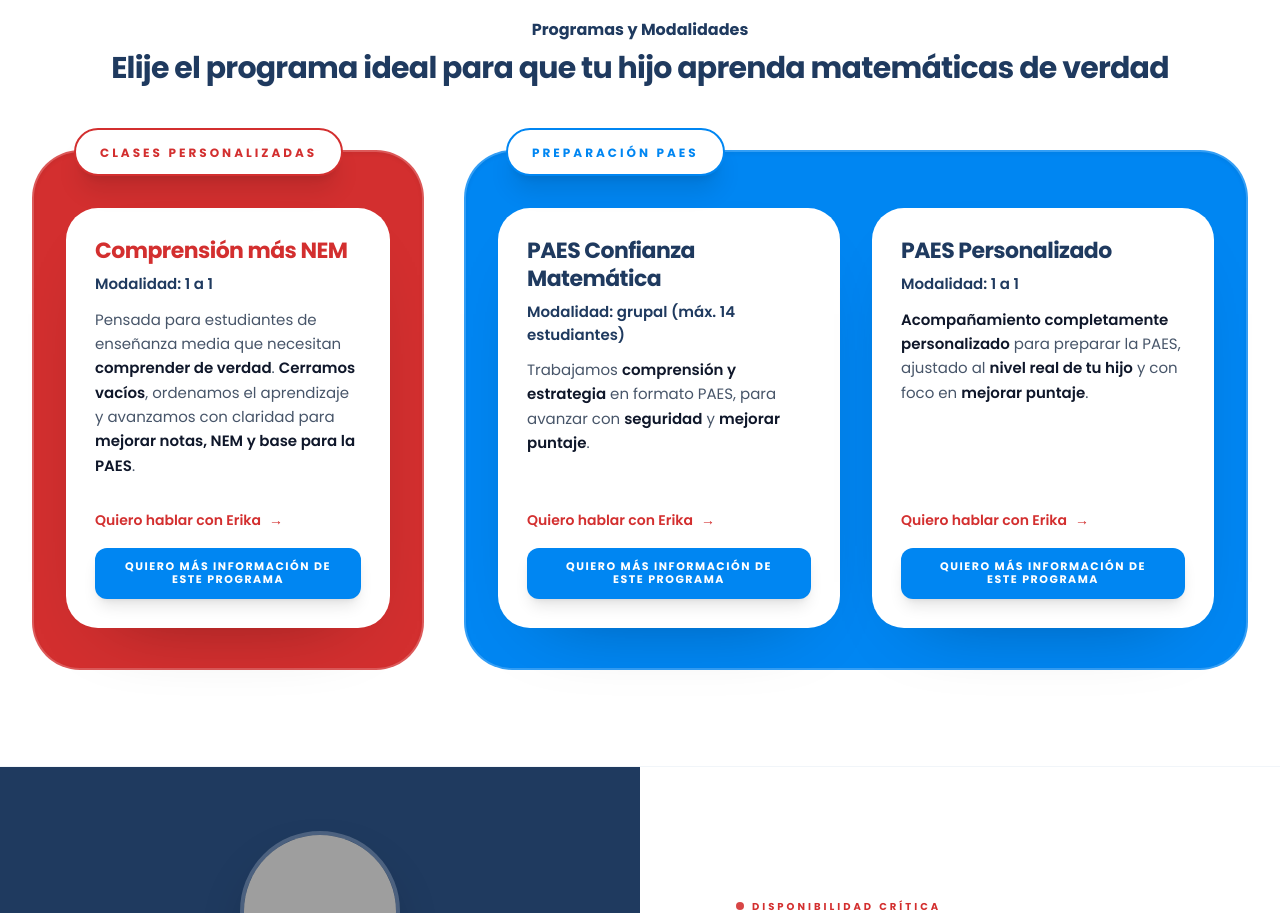
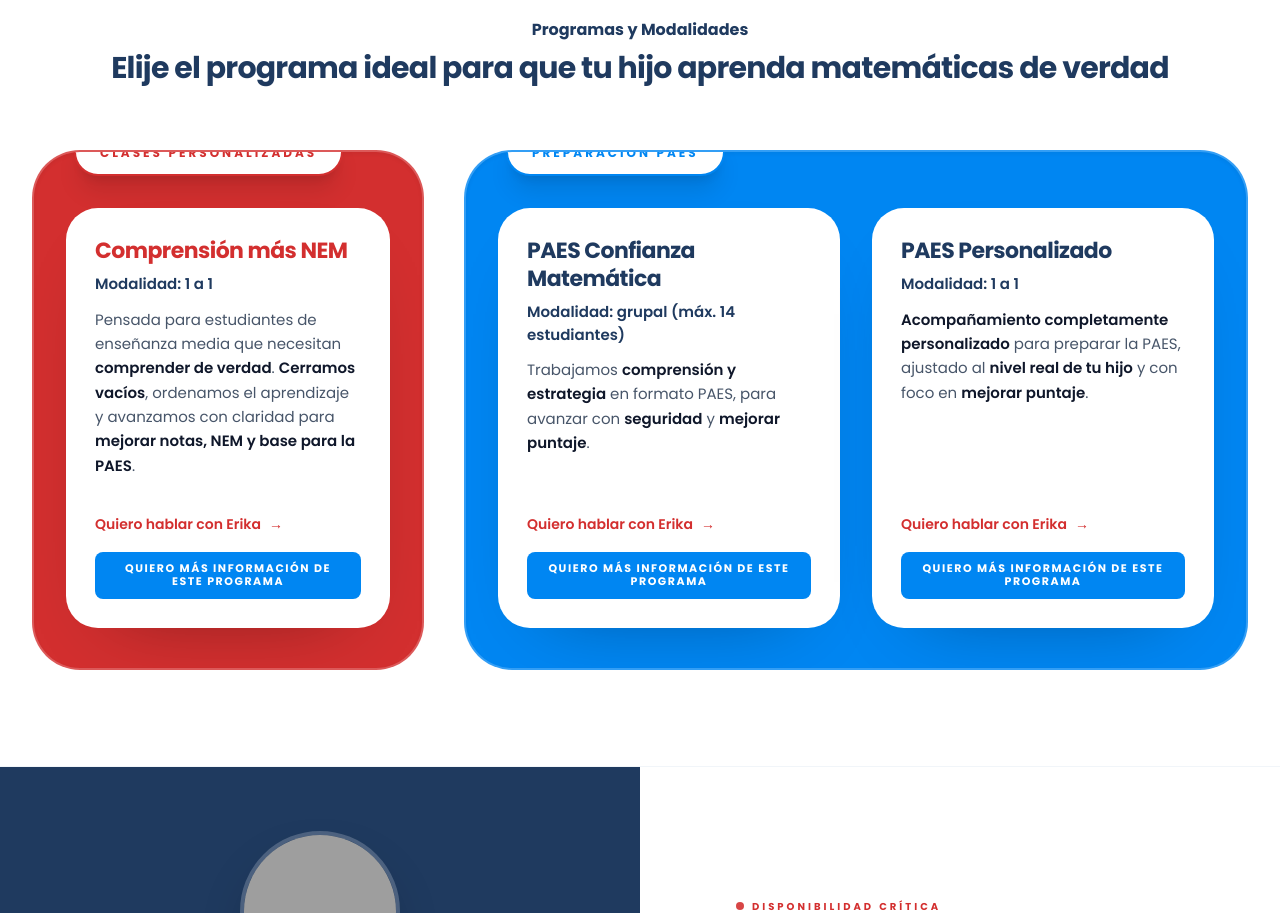
Before and after one commit to Andy-Montes/erikalaprofedemate, a React (Vite) app: page / in a window 1280 px wide. Shown: the part 1880-2793 px from the top of the page. Built offline with nearby package versions, Linux system fonts and the light colour scheme; grey boxes are pictures that could not be loaded.

Commit message:
Update Programs.tsx

```diff
--- a/components/Programs.tsx
+++ b/components/Programs.tsx
@@ -28,47 +28,38 @@ const Programs: React.FC<ProgramsProps> = ({ onOpenModal }) => {
 
         <div className="flex flex-col lg:flex-row gap-10 items-stretch">
           {/* ================= CLASES PERSONALIZADAS ================= */}
-          <div className="lg:w-1/3 relative rounded-[3rem] bg-brandRed shadow-inner border-2 border-white/20">
-            {/* Glow del BLOQUE ROJO (no está en la tarjeta ni en el botón) */}
-            <div className="absolute inset-0 rounded-[3rem] pointer-events-none overflow-hidden">
-              <div className="redGlow absolute -top-24 -left-24 w-[380px] h-[620px] rounded-full opacity-0 blur-3xl transition-opacity duration-700 bg-white/35 mix-blend-screen" />
-              <div className="redGlow2 absolute -top-10 left-16 w-[220px] h-[640px] rounded-full opacity-0 blur-3xl transition-opacity duration-700 bg-white/45 mix-blend-screen -skew-x-12" />
+          <div className="lg:w-1/3 relative rounded-[3rem] bg-brandRed shadow-inner border-2 border-white/20 overflow-hidden group">
+            {/* Glow DIAGONAL (FONDO) */}
+            <div className="absolute inset-0 z-0 pointer-events-none">
+              <div
+                className="absolute -top-24 -left-40 h-[780px] w-[260px] rotate-[18deg]
+                           bg-gradient-to-b from-white/0 via-white/35 to-white/0
+                           blur-2xl opacity-0 group-hover:opacity-100 transition-opacity duration-700"
+              />
+              <div
+                className="absolute -top-10 left-10 h-[820px] w-[170px] rotate-[18deg]
+                           bg-gradient-to-b from-white/0 via-white/25 to-white/0
+                           blur-2xl opacity-0 group-hover:opacity-100 transition-opacity duration-700"
+              />
             </div>
 
-            <div className="px-8 pt-14 pb-10 relative">
+            <div className="px-8 pt-14 pb-10 relative z-10">
               {/* Etiqueta */}
-              <div className="absolute top-0 left-10 -translate-y-1/2 bg-white text-brandRed px-6 py-2.5 rounded-full border-2 border-brandRed shadow-xl z-30">
+              <div className="absolute top-0 left-10 -translate-y-1/2 bg-white text-brandRed px-6 py-2.5 rounded-full border-2 border-brandRed shadow-xl">
                 <span className="text-[12px] font-black uppercase tracking-[0.25em]">
                   Clases Personalizadas
                 </span>
               </div>
 
-              {/* Card blanca (hover activa el glow del fondo) */}
+              {/* Card blanca */}
               <div
-                className="group relative z-10 bg-white rounded-[2rem] lg:h-[420px]
+                className="relative bg-white rounded-[2rem] lg:h-[420px]
                            shadow-[0_30px_80px_-50px_rgba(0,0,0,0.45)]
                            transition-all duration-500 ease-out transform-gpu will-change-transform
                            hover:-translate-y-4 hover:scale-[1.03]
                            hover:shadow-[0_90px_180px_-100px_rgba(0,0,0,0.7)]
-                           overflow-hidden border border-white/70"
-                onMouseEnter={(e) => {
-                  const root = e.currentTarget.closest(".bg-brandRed");
-                  if (!root) return;
-                  root.querySelectorAll(".redGlow, .redGlow2").forEach((el) => el.classList.add("opacity-100"));
-                }}
-                onMouseLeave={(e) => {
-                  const root = e.currentTarget.closest(".bg-brandRed");
-                  if (!root) return;
-                  root.querySelectorAll(".redGlow, .redGlow2").forEach((el) => el.classList.remove("opacity-100"));
-                }}
+                           overflow-hidden border border-white/70 z-10"
               >
-                {/* Shine dentro de la tarjeta (este es el brillo “que corre”) */}
-                <div
-                  className="absolute -inset-y-10 -left-56 w-56 rotate-12 bg-white/40 blur-xl opacity-0 pointer-events-none
-                             group-hover:opacity-100 group-hover:translate-x-[680px]
-                             transition-all duration-700 ease-out"
-                />
-
                 <div className="p-7 flex flex-col h-full">
                   <div>
                     <h3 className="text-xl sm:text-[22px] font-black text-brandRed mb-2">
@@ -94,18 +85,17 @@ const Programs: React.FC<ProgramsProps> = ({ onOpenModal }) => {
                       rel="noreferrer"
                       className="text-brandRed font-semibold text-[14px] hover:underline inline-flex items-center gap-2"
                     >
-                      Quiero hablar con Erika
-                      <span className="transition-transform duration-300 group-hover:translate-x-1">→</span>
+                      Quiero hablar con Erika <span>→</span>
                     </a>
 
                     <div className="pt-4">
-                      {/* Botón MÁS CHICO (no ocupa todo el ancho) */}
+                      {/* Botón chico y SIN efectos de glow/scale */}
                       <button
                         onClick={() => onOpenModal(infoUrl)}
                         className="inline-flex items-center justify-center bg-[#0086f2] text-white font-bold
                                    text-[10px] sm:text-[11px] uppercase tracking-[0.14em]
-                                   py-3 px-6 rounded-xl hover:bg-blue-700 transition leading-tight
-                                   shadow-lg active:scale-95"
+                                   py-2.5 px-4 rounded-lg leading-tight
+                                   hover:bg-blue-700"
                       >
                         Quiero más información de este programa
                       </button>
@@ -118,16 +108,24 @@ const Programs: React.FC<ProgramsProps> = ({ onOpenModal }) => {
           </div>
 
           {/* ================= PREPARACIÓN PAES ================= */}
-          <div className="lg:w-2/3 relative rounded-[3rem] bg-[#0086f2] shadow-inner border-2 border-white/20">
-            {/* Glow del BLOQUE AZUL (no está en la tarjeta ni en el botón) */}
-            <div className="absolute inset-0 rounded-[3rem] pointer-events-none overflow-hidden">
-              <div className="blueGlow absolute -top-24 -left-24 w-[420px] h-[680px] rounded-full opacity-0 blur-3xl transition-opacity duration-700 bg-white/30 mix-blend-screen" />
-              <div className="blueGlow2 absolute -top-10 left-28 w-[240px] h-[720px] rounded-full opacity-0 blur-3xl transition-opacity duration-700 bg-white/45 mix-blend-screen -skew-x-12" />
+          <div className="lg:w-2/3 relative rounded-[3rem] bg-[#0086f2] shadow-inner border-2 border-white/20 overflow-hidden group">
+            {/* Glow DIAGONAL (FONDO) */}
+            <div className="absolute inset-0 z-0 pointer-events-none">
+              <div
+                className="absolute -top-24 -left-44 h-[860px] w-[280px] rotate-[18deg]
+                           bg-gradient-to-b from-white/0 via-white/30 to-white/0
+                           blur-2xl opacity-0 group-hover:opacity-100 transition-opacity duration-700"
+              />
+              <div
+                className="absolute -top-10 left-16 h-[900px] w-[180px] rotate-[18deg]
+                           bg-gradient-to-b from-white/0 via-white/22 to-white/0
+                           blur-2xl opacity-0 group-hover:opacity-100 transition-opacity duration-700"
+              />
             </div>
 
-            <div className="px-8 pt-14 pb-10 relative">
+            <div className="px-8 pt-14 pb-10 relative z-10">
               {/* Etiqueta */}
-              <div className="absolute top-0 left-10 -translate-y-1/2 bg-white text-[#0086f2] px-6 py-2.5 rounded-full border-2 border-[#0086f2] shadow-xl z-30">
+              <div className="absolute top-0 left-10 -translate-y-1/2 bg-white text-[#0086f2] px-6 py-2.5 rounded-full border-2 border-[#0086f2] shadow-xl">
                 <span className="text-[12px] font-black uppercase tracking-[0.25em]">
                   Preparación PAES
                 </span>
@@ -136,29 +134,13 @@ const Programs: React.FC<ProgramsProps> = ({ onOpenModal }) => {
               <div className="grid grid-cols-1 md:grid-cols-2 gap-8">
                 {/* ===== PAES GRUPAL ===== */}
                 <div
-                  className="group relative z-10 bg-white rounded-[2rem] lg:h-[420px]
+                  className="relative bg-white rounded-[2rem] lg:h-[420px]
                              shadow-[0_30px_80px_-50px_rgba(0,0,0,0.4)]
                              transition-all duration-500 ease-out transform-gpu will-change-transform
                              hover:-translate-y-4 hover:scale-[1.03]
                              hover:shadow-[0_90px_180px_-100px_rgba(0,0,0,0.65)]
-                             overflow-hidden border border-white/70"
-                  onMouseEnter={(e) => {
-                    const root = e.currentTarget.closest(".bg-\\[\\#0086f2\\]");
-                    if (!root) return;
-                    root.querySelectorAll(".blueGlow, .blueGlow2").forEach((el) => el.classList.add("opacity-100"));
-                  }}
-                  onMouseLeave={(e) => {
-                    const root = e.currentTarget.closest(".bg-\\[\\#0086f2\\]");
-                    if (!root) return;
-                    root.querySelectorAll(".blueGlow, .blueGlow2").forEach((el) => el.classList.remove("opacity-100"));
-                  }}
+                             overflow-hidden border border-white/70 z-10"
                 >
-                  <div
-                    className="absolute -inset-y-10 -left-56 w-56 rotate-12 bg-white/40 blur-xl opacity-0 pointer-events-none
-                               group-hover:opacity-100 group-hover:translate-x-[680px]
-                               transition-all duration-700 ease-out"
-                  />
-
                   <div className="p-7 flex flex-col h-full">
                     <div>
                       <h3 className="text-xl sm:text-[22px] font-black text-brandNavy mb-2">
@@ -184,8 +166,7 @@ const Programs: React.FC<ProgramsProps> = ({ onOpenModal }) => {
                         rel="noreferrer"
                         className="text-brandRed font-semibold text-[14px] hover:underline inline-flex items-center gap-2"
                       >
-                        Quiero hablar con Erika
-                        <span className="transition-transform duration-300 group-hover:translate-x-1">→</span>
+                        Quiero hablar con Erika <span>→</span>
                       </a>
 
                       <div className="pt-4">
@@ -193,8 +174,8 @@ const Programs: React.FC<ProgramsProps> = ({ onOpenModal }) => {
                           onClick={() => onOpenModal(infoUrl)}
                           className="inline-flex items-center justify-center bg-[#0086f2] text-white font-bold
                                      text-[10px] sm:text-[11px] uppercase tracking-[0.14em]
-                                     py-3 px-6 rounded-xl hover:bg-blue-700 transition leading-tight
-                                     shadow-lg active:scale-95"
+                                     py-2.5 px-4 rounded-lg leading-tight
+                                     hover:bg-blue-700"
                         >
                           Quiero más información de este programa
                         </button>
@@ -205,29 +186,13 @@ const Programs: React.FC<ProgramsProps> = ({ onOpenModal }) => {
 
                 {/* ===== PAES PERSONALIZADO ===== */}
                 <div
-                  className="group relative z-10 bg-white rounded-[2rem] lg:h-[420px]
+                  className="relative bg-white rounded-[2rem] lg:h-[420px]
                              shadow-[0_30px_80px_-50px_rgba(0,0,0,0.4)]
                              transition-all duration-500 ease-out transform-gpu will-change-transform
                              hover:-translate-y-4 hover:scale-[1.03]
                              hover:shadow-[0_90px_180px_-100px_rgba(0,0,0,0.65)]
-                             overflow-hidden border border-white/70"
-                  onMouseEnter={(e) => {
-                    const root = e.currentTarget.closest(".bg-\\[\\#0086f2\\]");
-                    if (!root) return;
-                    root.querySelectorAll(".blueGlow, .blueGlow2").forEach((el) => el.classList.add("opacity-100"));
-                  }}
-                  onMouseLeave={(e) => {
-                    const root = e.currentTarget.closest(".bg-\\[\\#0086f2\\]");
-                    if (!root) return;
-                    root.querySelectorAll(".blueGlow, .blueGlow2").forEach((el) => el.classList.remove("opacity-100"));
-                  }}
+                             overflow-hidden border border-white/70 z-10"
                 >
-                  <div
-                    className="absolute -inset-y-10 -left-56 w-56 rotate-12 bg-white/40 blur-xl opacity-0 pointer-events-none
-                               group-hover:opacity-100 group-hover:translate-x-[680px]
-                               transition-all duration-700 ease-out"
-                  />
-
                   <div className="p-7 flex flex-col h-full">
                     <div>
                       <h3 className="text-xl sm:text-[22px] font-black text-brandNavy mb-2">
@@ -255,8 +220,7 @@ const Programs: React.FC<ProgramsProps> = ({ onOpenModal }) => {
                         rel="noreferrer"
                         className="text-brandRed font-semibold text-[14px] hover:underline inline-flex items-center gap-2"
                       >
-                        Quiero hablar con Erika
-                        <span className="transition-transform duration-300 group-hover:translate-x-1">→</span>
+                        Quiero hablar con Erika <span>→</span>
                       </a>
 
                       <div className="pt-4">
@@ -264,8 +228,8 @@ const Programs: React.FC<ProgramsProps> = ({ onOpenModal }) => {
                           onClick={() => onOpenModal(infoUrl)}
                           className="inline-flex items-center justify-center bg-[#0086f2] text-white font-bold
                                      text-[10px] sm:text-[11px] uppercase tracking-[0.14em]
-                                     py-3 px-6 rounded-xl hover:bg-blue-700 transition leading-tight
-                                     shadow-lg active:scale-95"
+                                     py-2.5 px-4 rounded-lg leading-tight
+                                     hover:bg-blue-700"
                         >
                           Quiero más información de este programa
                         </button>
@@ -273,7 +237,7 @@ const Programs: React.FC<ProgramsProps> = ({ onOpenModal }) => {
                     </div>
                   </div>
                 </div>
-                {/* fin cards PAES */}
+                {/* fin cards */}
               </div>
             </div>
           </div>
```
